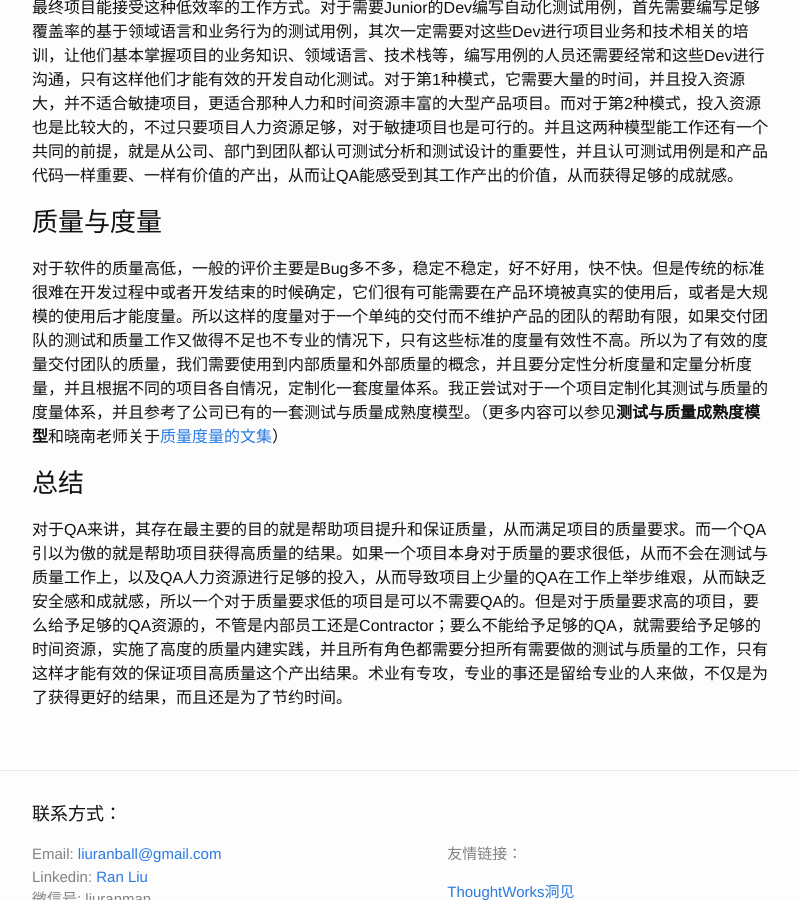
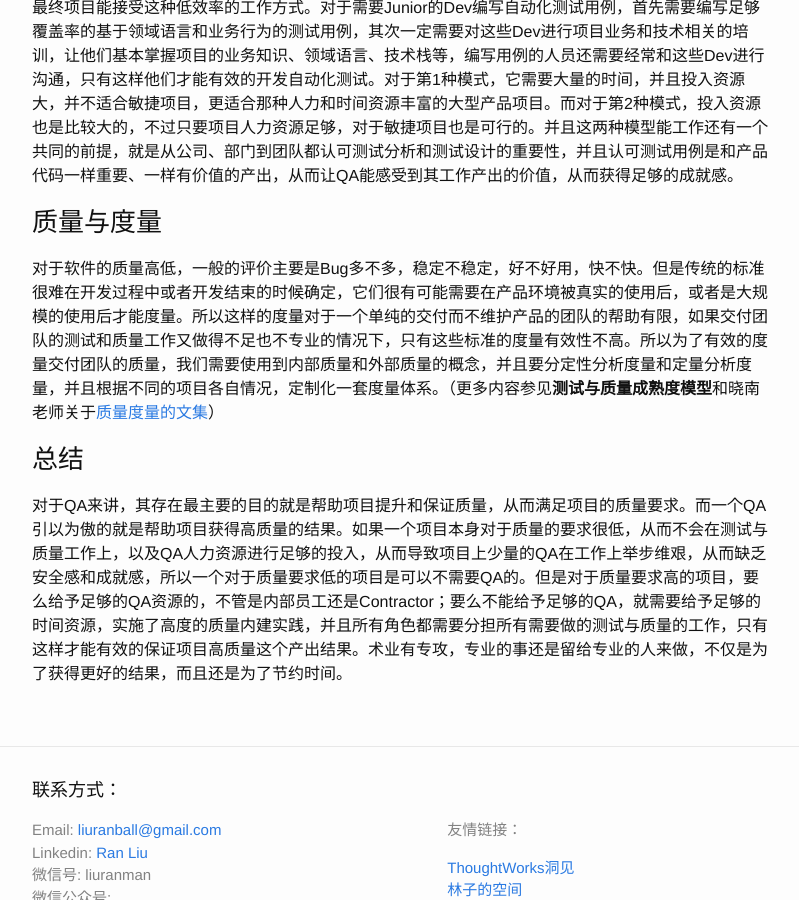
Before and after one commit to TWRanMan/twranman.github.io, a Jekyll site: the page built from _posts/2022-01-01-Thoughts of QA.md, in a window 1280 px wide and 900 px high, scrolled down 2388 px. Shown: the whole window, without its empty margins (238-1037 px from the left). Built offline with Jekyll 4.4.1, drawn with Linux system fonts in a browser that asks for light colours.

Commit message:
update docs

```diff
--- a/_posts/2022-01-01-Thoughts of QA.md
+++ b/_posts/2022-01-01-Thoughts of QA.md
@@ -35,7 +35,7 @@ categories: general update
 
 ### 质量与度量
 
-对于软件的质量高低，一般的评价主要是Bug多不多，稳定不稳定，好不好用，快不快。但是传统的标准很难在开发过程中或者开发结束的时候确定，它们很有可能需要在产品环境被真实的使用后，或者是大规模的使用后才能度量。所以这样的度量对于一个单纯的交付而不维护产品的团队的帮助有限，如果交付团队的测试和质量工作又做得不足也不专业的情况下，只有这些标准的度量有效性不高。所以为了有效的度量交付团队的质量，我们需要使用到内部质量和外部质量的概念，并且要分定性分析度量和定量分析度量，并且根据不同的项目各自情况，定制化一套度量体系。我正尝试对于一个项目定制化其测试与质量的度量体系，并且参考了公司已有的一套测试与质量成熟度模型。（更多内容可以参见**测试与质量成熟度模型**和晓南老师关于[质量度量的文集](https://qualityfocus.club/index)）
+对于软件的质量高低，一般的评价主要是Bug多不多，稳定不稳定，好不好用，快不快。但是传统的标准很难在开发过程中或者开发结束的时候确定，它们很有可能需要在产品环境被真实的使用后，或者是大规模的使用后才能度量。所以这样的度量对于一个单纯的交付而不维护产品的团队的帮助有限，如果交付团队的测试和质量工作又做得不足也不专业的情况下，只有这些标准的度量有效性不高。所以为了有效的度量交付团队的质量，我们需要使用到内部质量和外部质量的概念，并且要分定性分析度量和定量分析度量，并且根据不同的项目各自情况，定制化一套度量体系。（更多内容参见**测试与质量成熟度模型**和晓南老师关于[质量度量的文集](https://qualityfocus.club/index)）
 ### 总结
 
 对于QA来讲，其存在最主要的目的就是帮助项目提升和保证质量，从而满足项目的质量要求。而一个QA引以为傲的就是帮助项目获得高质量的结果。如果一个项目本身对于质量的要求很低，从而不会在测试与质量工作上，以及QA人力资源进行足够的投入，从而导致项目上少量的QA在工作上举步维艰，从而缺乏安全感和成就感，所以一个对于质量要求低的项目是可以不需要QA的。但是对于质量要求高的项目，要么给予足够的QA资源的，不管是内部员工还是Contractor；要么不能给予足够的QA，就需要给予足够的时间资源，实施了高度的质量内建实践，并且所有角色都需要分担所有需要做的测试与质量的工作，只有这样才能有效的保证项目高质量这个产出结果。术业有专攻，专业的事还是留给专业的人来做，不仅是为了获得更好的结果，而且还是为了节约时间。
```
